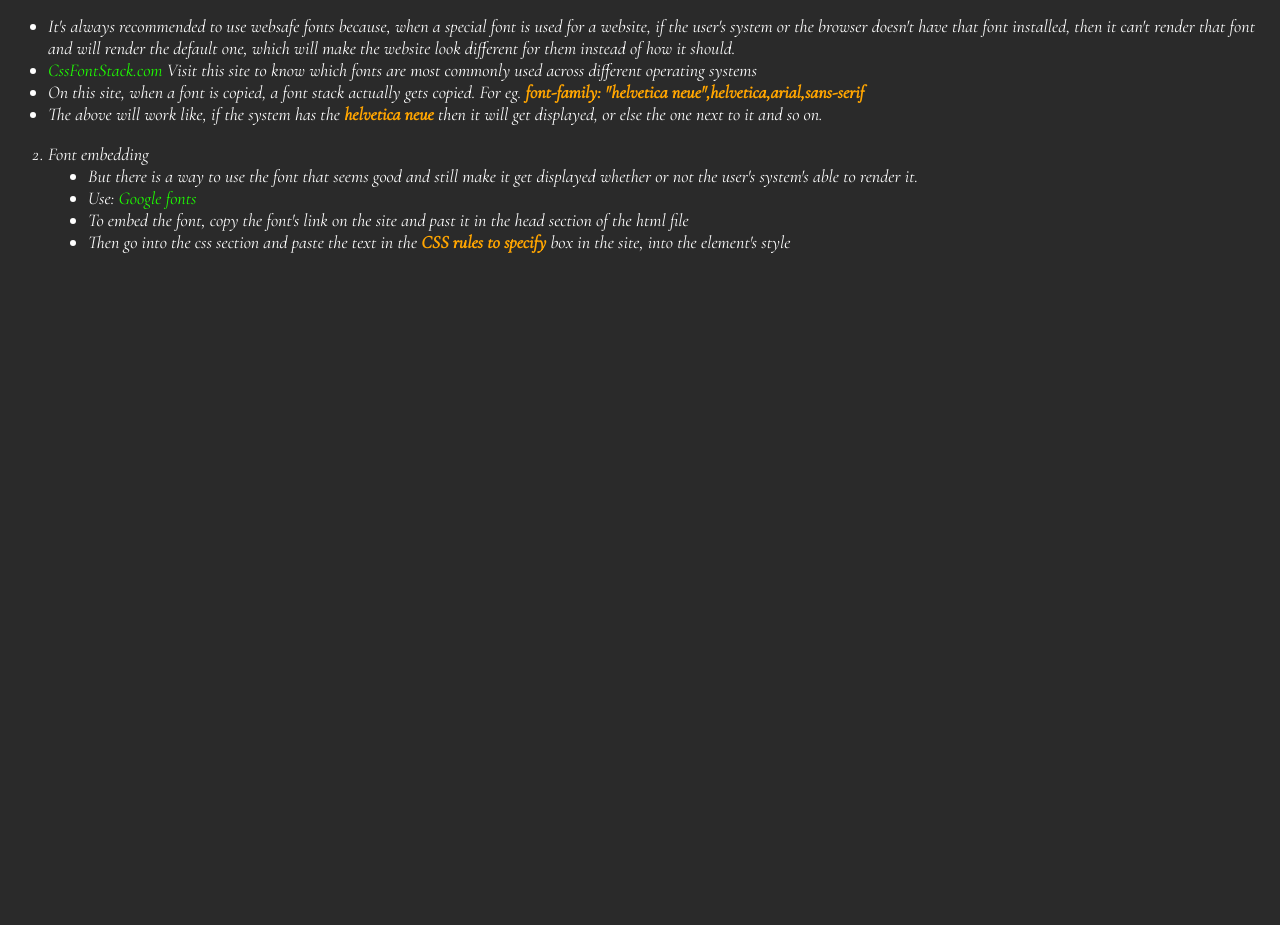
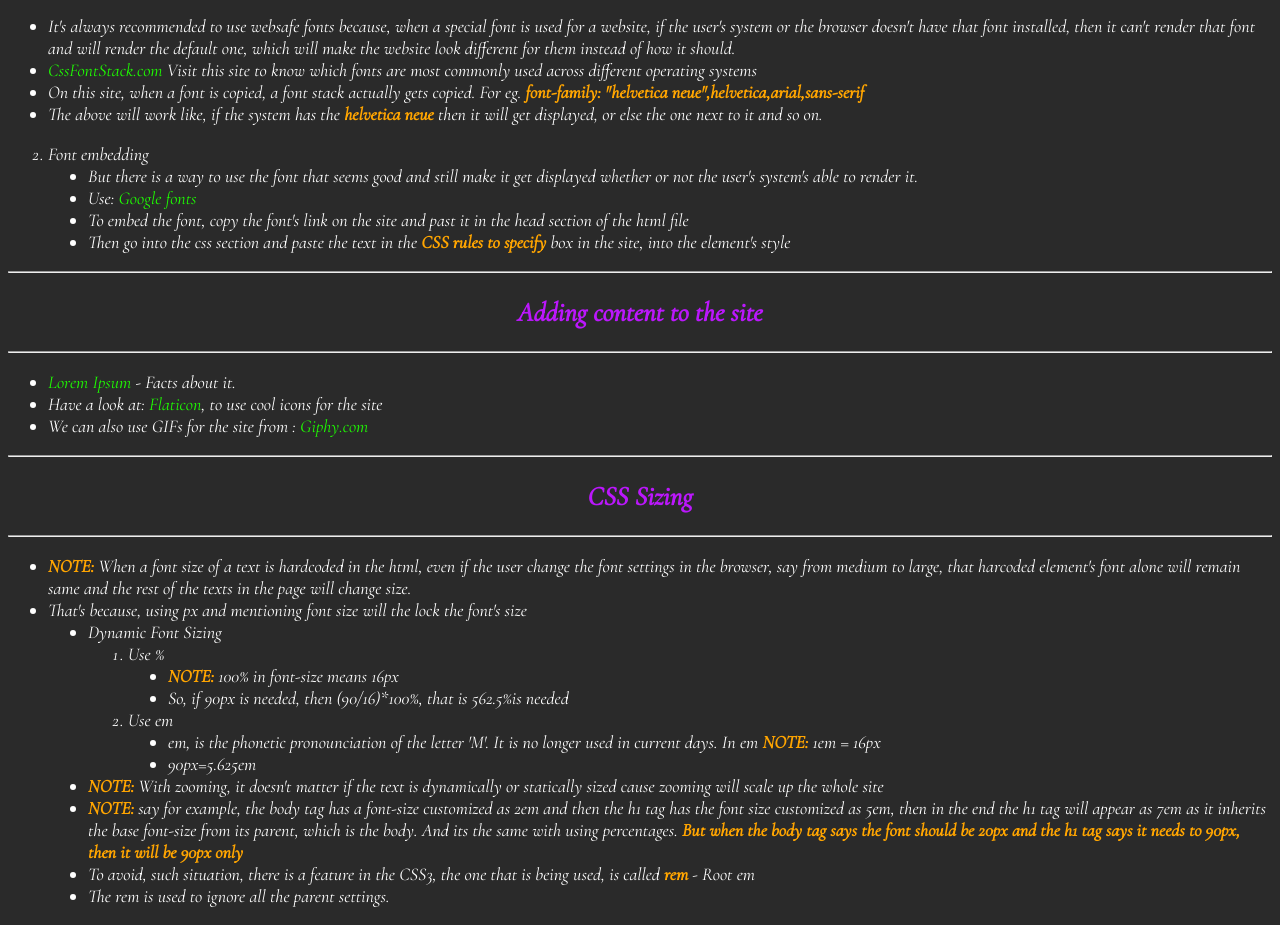
Before and after one commit to Kulasekaran-148/MyWebsite, a plain HTML site: page Learn Webdev.html in a window 1280 px wide. Shown: the part 8931-9856 px from the top of the page. Before the commit the page ends 9202 px from the top, so only its background shows below. Drawn offline with nearby package versions, Linux system fonts and the light colour scheme.

Commit message:
CSS Sizing

```diff
--- a/Learn Webdev.html
+++ b/Learn Webdev.html
@@ -457,6 +457,38 @@
 
 
 </ol>
-
+<hr><h2><center>Adding content to the site</center></h2><hr>
+<ul>
+	<li><a href="https://www.lipsum.com/">Lorem Ipsum</a> - Facts about it.</li>
+	<li>Have a look at: <a href="https://www.flaticon.com/">Flaticon</a>, to use cool icons for the site</li>
+	<li>We can also use GIFs for the site from : <a href="https://giphy.com/">Giphy.com</a></li>
+</ul>
+<hr><h2><center>CSS Sizing</center></h2><hr>
+<ul>
+	<li><b>NOTE:</b> When a font size of a text is hardcoded in the html, even if the user change the font settings in the browser, say from medium to large, that harcoded element's font alone will remain same and the rest of the texts in the page will change size.</li>
+	<li>That's because, using px and mentioning font size will the lock the font's size</li>
+	<ul>
+		<li>Dynamic Font Sizing
+			<ol>
+				<li>Use %
+					<ul>
+						<li><b>NOTE: </b>100% in font-size means 16px</li>
+						<li>So, if 90px is needed, then (90/16)*100%, that is 562.5%is needed</li>
+					</ul>
+				</li>
+				<li>Use em
+					<ul>
+						<li>em, is the phonetic pronounciation of the letter 'M'. It is no longer used in current days. In em <b>NOTE:</b> 1em = 16px</li>
+						<li>90px=5.625em</li>
+					</ul>
+				</li>
+			</ol>
+		</li>
+		<li><b>NOTE: </b>With zooming, it doesn't matter if the text is dynamically or statically sized cause zooming will scale up the whole site</li>
+		<li><b>NOTE: </b>say for example, the body tag has a font-size customized as 2em and then the h1 tag has the font size customized as 5em, then in the end the h1 tag will appear as 7em as it inherits the base font-size from its parent, which is the body. And its the same with using percentages. <b> But when the body tag says the font should be 20px and the h1 tag says it needs to 90px, then it will be 90px only</b></li>
+		<li>To avoid, such situation, there is a feature in the CSS3, the one that is being used, is called <b>rem</b> - Root em</li>
+		<li>The rem is used to ignore all the parent settings.</li>
+	</ul>
+</ul>
 </body>
 </html>
--- a/css/styles.css
+++ b/css/styles.css
@@ -28,7 +28,7 @@ b{
 .Myname{
   background-color:rgba(255, 0, 0, 0); color:#ffffff;
   font-family: 'Tangerine', serif;
-  font-size:xxx-large;
+  font-size:90px;
   margin-bottom:10px;
 }
 .Mypic{
```
